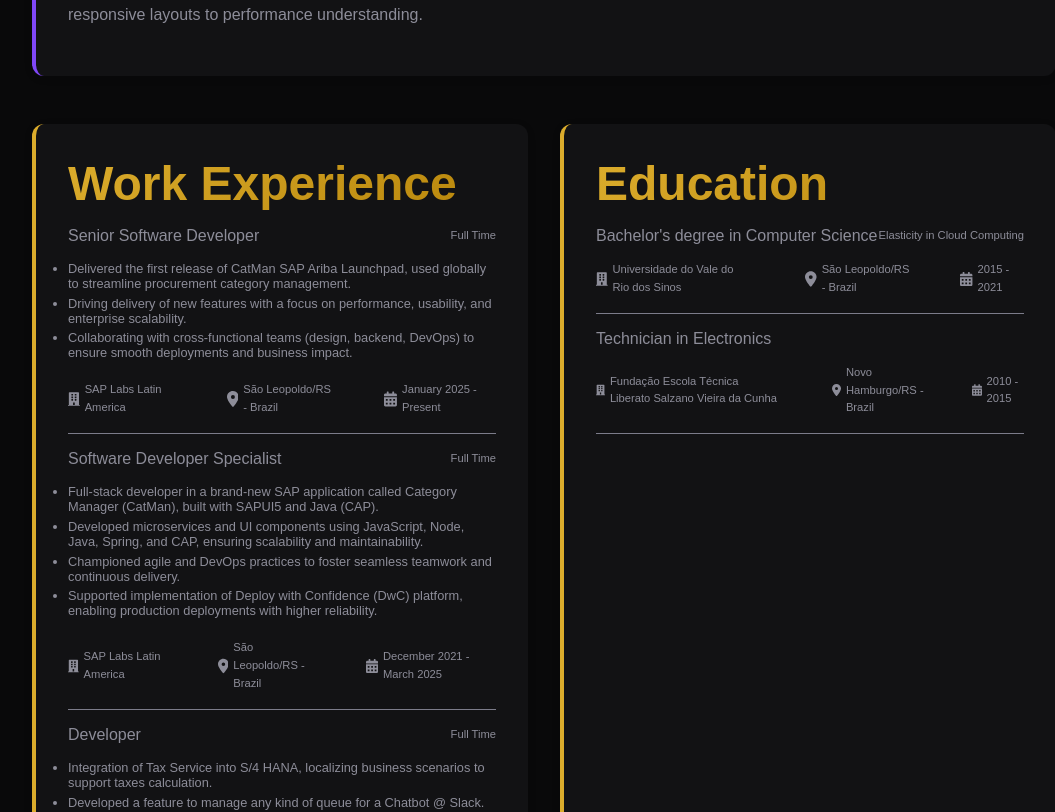
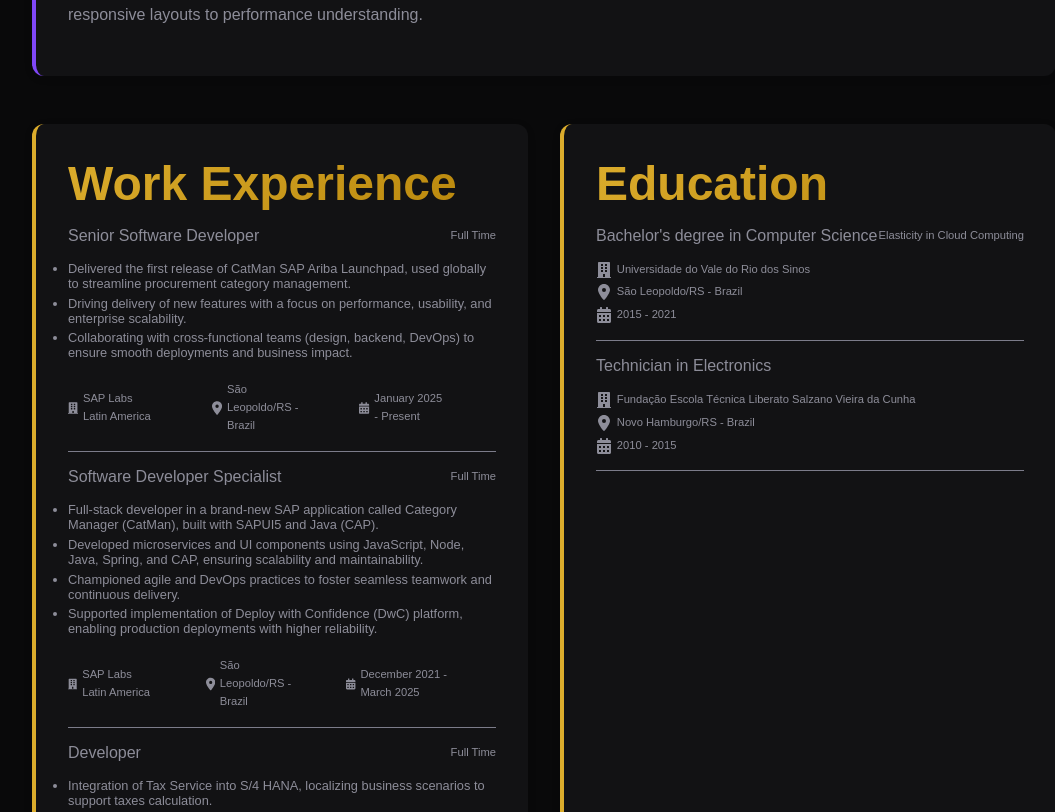
Before and after one commit to augustoaccorsi/portifolio, a React (Vite) app: page /portifolio/about in a window 1280 px wide. Shown: the part 443-1255 px from the top of the page, without its empty margins (96-1151 px from the left). Built offline with nearby package versions, Linux system fonts and the light colour scheme; no server answers.

Commit message:
Make code more responsible

```diff
--- a/src/components/Education/index.jsx
+++ b/src/components/Education/index.jsx
@@ -2,11 +2,13 @@ import { EducationContainer, Header, Body, Divider } from './styles';
 import { FaBuilding, FaCalendarAlt } from 'react-icons/fa';
 import { FaLocationDot } from 'react-icons/fa6';
 
-const Education = ({education}) => {
+const Education = ({ education }) => {
     return (
         <EducationContainer>
             <Header>
-                <span>{education.degree} in {education.field}</span>
+                <span>
+                    {education.degree} in {education.field}
+                </span>
                 <p>{education.focus}</p>
             </Header>
 
@@ -20,10 +22,12 @@ const Education = ({education}) => {
                         <FaLocationDot />
                         <p>{education.location}</p>
                     </div>
-                </div>
-                <div>
-                    <FaCalendarAlt />
-                    <p>{education.start_date} - {education.end_date}</p>
+                    <div>
+                        <FaCalendarAlt />
+                        <p>
+                            {education.start_date} - {education.end_date}
+                        </p>
+                    </div>
                 </div>
             </Body>
             <Divider />
--- a/src/components/Education/styles.js
+++ b/src/components/Education/styles.js
@@ -3,7 +3,6 @@ import styled from 'styled-components';
 export const EducationContainer = styled.div`
     /* margin-right: 35%; */
     /* margin-left: 5rem; */
-
 `;
 
 export const Header = styled.div`
@@ -31,18 +30,18 @@ export const Body = styled.div`
     margin-bottom: 1rem;
 
     div {
-        display: flex;
-        justify-content: space-between;
+        display: grid;
+        grid-template-columns: repeat(auto-fit, minmax(300px, 1fr));
         gap: 0.3rem;
-            align-items: center;
+        align-items: center;
 
-        > div { // div inside a div (icon + text)
+        > div {
             display: flex;
             gap: 0.3rem;
-            margin-right: 3rem;
         }
 
         p {
+            flex-wrap: wrap;
             margin: 0;
             font-size: 0.7rem;
         }
@@ -50,7 +49,7 @@ export const Body = styled.div`
 `;
 
 export const Divider = styled.hr`
-  border: none;
-  border-bottom: 1px solid ${(props) => props.theme['base-label']};
-  margin: 1rem 0;
+    border: none;
+    border-bottom: 1px solid ${(props) => props.theme['base-label']};
+    margin: 1rem 0;
 `;
--- a/src/components/WorkExperience/index.jsx
+++ b/src/components/WorkExperience/index.jsx
@@ -1,8 +1,14 @@
-import { WorkExperienceContainer, Header, Body, Footer, Divider } from './styles';
+import {
+    WorkExperienceContainer,
+    Header,
+    Body,
+    Footer,
+    Divider,
+} from './styles';
 import { FaBuilding, FaCalendarAlt } from 'react-icons/fa';
 import { FaLocationDot } from 'react-icons/fa6';
 
-const WorkExperienceItem = ({work}) => {
+const WorkExperienceItem = ({ work }) => {
     return (
         <WorkExperienceContainer>
             <Header>
@@ -12,7 +18,9 @@ const WorkExperienceItem = ({work}) => {
 
             <Body>
                 <ul>
-                    {work.responsibilities.map((responsability, key) => <li key={key}>{responsability}</li>)}
+                    {work.responsibilities.map((responsability, key) => (
+                        <li key={key}>{responsability}</li>
+                    ))}
                 </ul>
             </Body>
 
@@ -26,10 +34,13 @@ const WorkExperienceItem = ({work}) => {
                         <FaLocationDot />
                         <p>{work.location}</p>
                     </div>
-                </div>
-                <div>
-                    <FaCalendarAlt />
-                    <p>{work.start_date} - {work.end_date}</p>
+
+                    <div>
+                        <FaCalendarAlt />
+                        <p>
+                            {work.start_date} - {work.end_date}
+                        </p>
+                    </div>
                 </div>
             </Footer>
             <Divider />
--- a/src/components/WorkExperience/styles.js
+++ b/src/components/WorkExperience/styles.js
@@ -25,7 +25,8 @@ export const Header = styled.div`
 `;
 
 export const Body = styled.div`
-    display: flex;
+    display: grid;
+    grid-template-columns: repeat(auto-fit, minmax(300px, 1fr));
     justify-content: space-between;
     align-items: center;
     margin-bottom: 1rem;
--- a/src/pages/About/styles.js
+++ b/src/pages/About/styles.js
@@ -37,8 +37,11 @@ export const AboutMe = styled.div`
 
 export const Experience = styled.div`
     justify-content: space-between;
-    display: flex;
+    /* display: flex; */
     gap: 2rem;
+
+    display: grid;
+    grid-template-columns: repeat(auto-fit, minmax(300px, 1fr));
 `;
 
 export const WorkExperience = styled.div`
--- a/src/pages/Projects/styles.js
+++ b/src/pages/Projects/styles.js
@@ -33,7 +33,6 @@ export const About = styled.div`
 
 export const ProjectsContainer = styled.div`
     display: grid;
-    grid-template-columns: 1fr 1fr 1fr 1fr;
+    grid-template-columns: repeat(auto-fit, minmax(300px, 1fr));
     gap: 1.5rem;
-
 `;
--- a/src/pages/TechStack/styles.js
+++ b/src/pages/TechStack/styles.js
@@ -33,6 +33,6 @@ export const About = styled.div`
 
 export const TechContainer = styled.div`
     display: grid;
-    grid-template-columns: 1fr 1fr 1fr 1fr;
+    grid-template-columns: repeat(auto-fit, minmax(300px, 1fr));
     gap: 1.5rem;
 `;
```
Also changed, not shown: src/data/techStack.json (+11 -11 lines).
